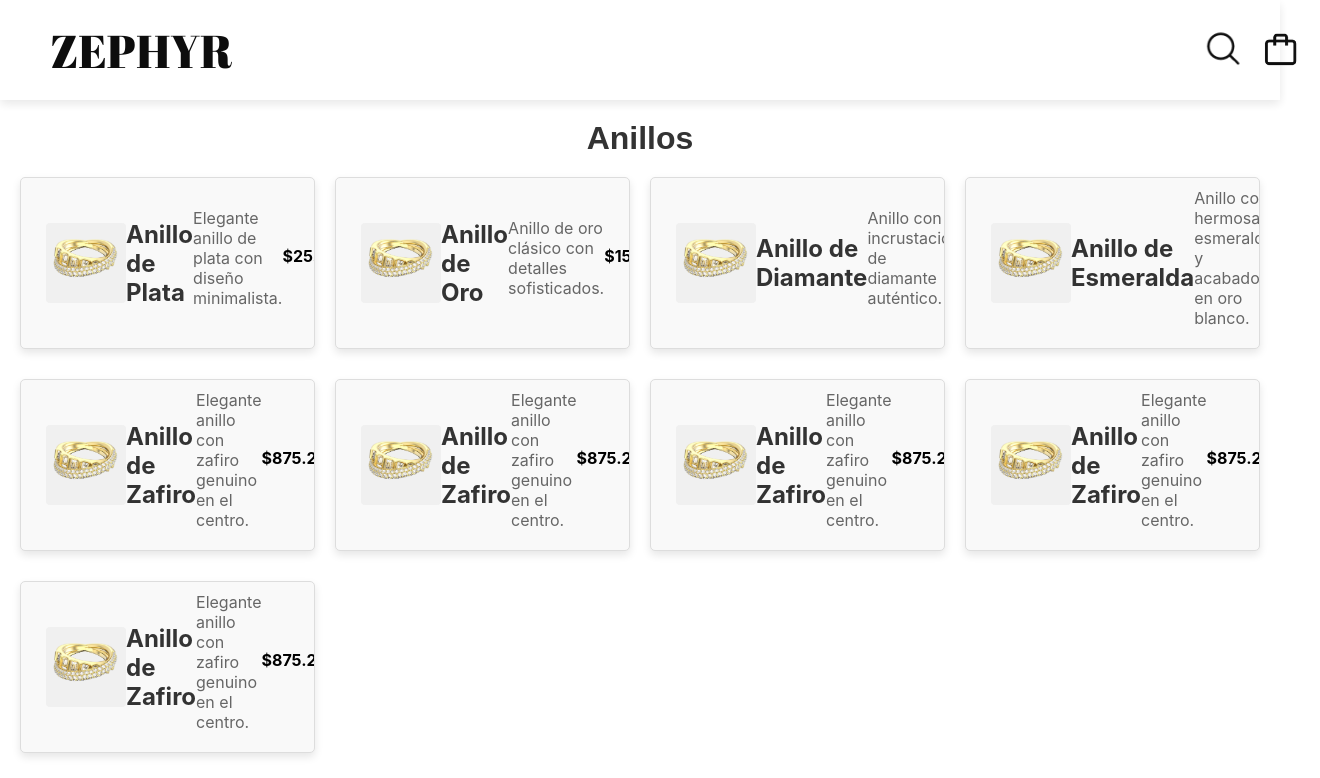
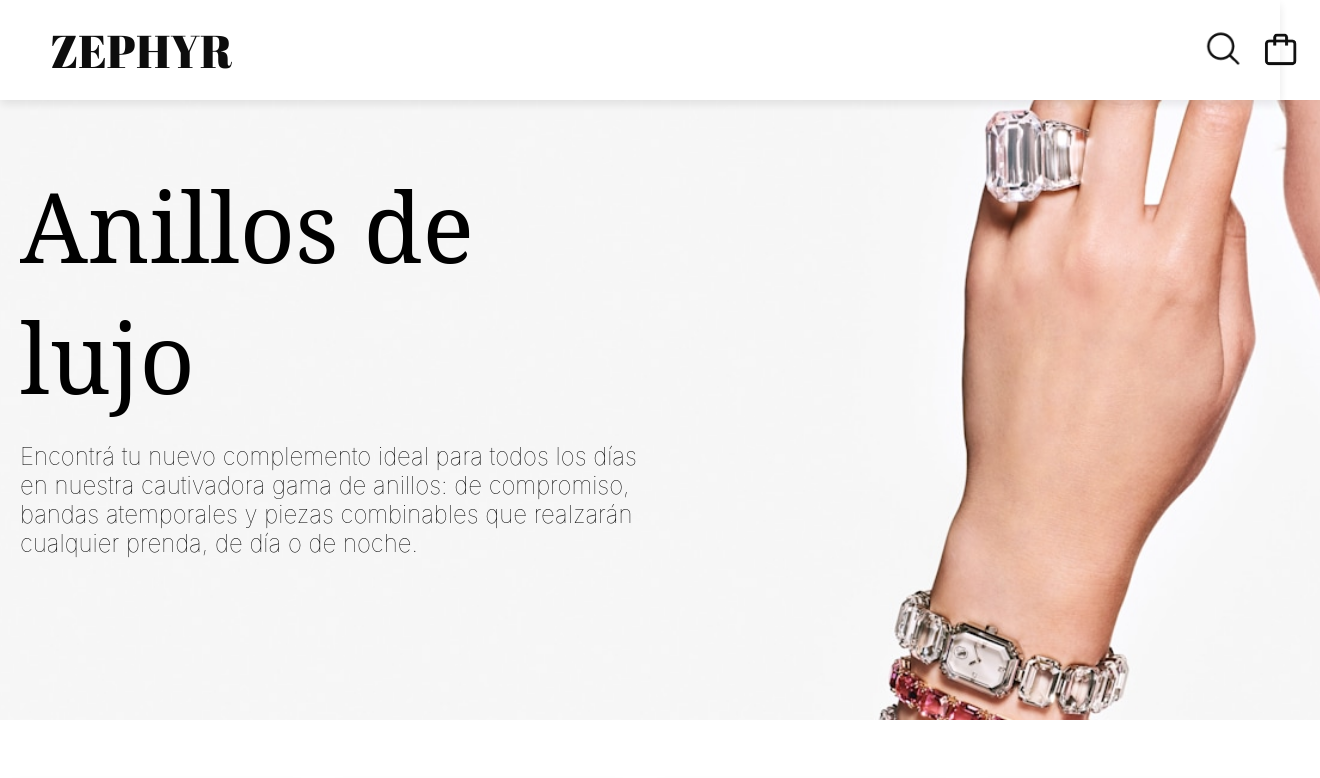
Before and after one commit to etec-programacion-3/2024-frontend-Inaki-Gongora, a React (Create React App) app: page /anillos in a window 1280 px wide. Shown: the top 778 px of the page, 1320 px wide, since content can reach past the window. Built offline with nearby package versions, Linux system fonts and the light colour scheme.

Commit message:
10-11-24 Product-view-arreglado

```diff
--- a/src/pages/Anillos/Anillos.css
+++ b/src/pages/Anillos/Anillos.css
@@ -1,55 +1,123 @@
-/* src/pages/Anillos/Anillos.css */
+/* Oculta la barra de scroll en Firefox */
+* {
+  scrollbar-width: none;
+  margin: 0;
+}
+
+/* Oculta la barra de scroll en Chrome, Edge, y Safari */
+*::-webkit-scrollbar {
+  display: none;
+}
+
+/* Opcional: si quieres desactivar el scroll completamente en el eje Y o X */
+body {
+  overflow-y: hidden; /* Oculta el scroll vertical */
+  overflow-x: hidden; /* Oculta el scroll horizontal */
+}
 
 .anillos-container {
-    padding: 20px;
   text-align: center;
 }
 
+.anillos-header {
+  margin-top: 0;
+  width: 100%;
+  height: 500px;
+  background-image: url('../../assets/fondo-anillos.jpg');
+  background-size: cover;
+  background-position: center;
+  padding: 60px 20px;
+  color: #fff;
+  margin-bottom: 60px;
+}
+
 .anillos-title {
-    font-size: 2rem;
+  text-align: left;
+  font-family: "ITC Novarese for Swarovski", "serif", "Noto Sans";
+  font-weight: 100;
+  width: 600px;
+  font-size: 6rem;
+  margin: 0;
+  color: #000000;
   margin-bottom: 20px;
-    color: #333;
+}
+
+.anillos-subtitle {
+  font-weight: 100;
+  text-align: left;
+  width: 620px;
+  font-size: 1.5rem;
+  margin: 0;
+  color: #000000;
 }
 
 .anillos-grid {
   display: grid;
-    grid-template-columns: repeat(auto-fit, minmax(250px, 1fr));
-    gap: 20px;
+  grid-template-columns: repeat(4, 1fr); /* Muestra 4 anillos por fila */
+  gap: 30px;
+  margin: 10px;
+}
+
+@media (max-width: 1200px) {
+  .anillos-grid {
+    grid-template-columns: repeat(3, 1fr); /* Muestra 3 anillos por fila en pantallas medianas */
+  }
+}
+
+@media (max-width: 900px) {
+  .anillos-grid {
+    grid-template-columns: repeat(2, 1fr); /* Muestra 2 anillos por fila en pantallas pequeñas */
+  }
+}
+
+@media (max-width: 600px) {
+  .anillos-grid {
+    grid-template-columns: 1fr; /* Muestra 1 anillo por fila en pantallas extra pequeñas */
+  }
 }
 
 .producto-card {
-    background-color: #fff;
+  position: relative;
+  background-color: #f8f8f8;
   border-radius: 8px;
-    box-shadow: 0 4px 8px rgba(0, 0, 0, 0.1);
+  padding: 20px;
+  box-shadow: 0 4px 12px rgba(0, 0, 0, 0.1);
+  text-align: center;
+  display: flex;
+  flex-direction: column;
+  align-items: center;
   overflow: hidden;
-    transition: transform 0.3s ease;
 }
 
-  .producto-card:hover {
-    transform: translateY(-5px);
-  }
-
-  .producto-imagen {
-    width: 100%;
-    height: auto;
+.imagenloca {
+  margin-bottom: 15px;
+  transition: transform 0.3s ease;
+  object-fit: cover; /* Asegura que la imagen ocupe todo el espacio sin deformarse */
+  border-radius: 8px; /* Da un borde redondeado a la imagen */
 }
 
 .producto-nombre {
-    font-size: 1.5rem;
+  font-family: "ITC Novarese for Swarovski", "serif", "Noto Sans";
+  font-weight: 200;
+  width: 81%;
+  text-align: center;
+  font-size: 1.1rem;
+  color: #333;
   margin: 10px 0;
-    color: #333;
 }
 
-  .producto-descripcion {
+.producto-precio-original {
   font-size: 1rem;
-    color: #666;
-    padding: 0 ;
-    margin-bottom: 10px;
+  color: #999;
+  text-decoration: line-through;
+  margin-top: 5px;
 }
 
-  .producto-precio {
-    font-size: 1rem;
-    color: #000000;
-    margin-bottom: 15px;
+.producto-precio-descuento {
+  font-family: "ITC Novarese for Swarovski", "serif", "Noto Sans";
+  font-weight: 100;
+  font-size: 1.4rem;
+  color: #000;
   font-weight: bold;
+  margin-top: 5px;
 }
--- a/src/pages/Anillos/Anillos.jsx
+++ b/src/pages/Anillos/Anillos.jsx
@@ -1,85 +1,136 @@
 // src/pages/Anillos/Anillos.jsx
 import React from 'react';
 import './Anillos.css';
-import fotito from "../../assets/foto-producto2.png"
+import { AiOutlineHeart } from 'react-icons/ai';
+import fotito from "../../assets/foto-producto2.png";
+import loloolo from "../../assets/fondo-landing-copia.png"; // Ruta de ejemplo
 
 const Anillos = () => {
   const productos = [
     {
       id: 1,
-      nombre: 'Anillo de Plata',
-      descripcion: 'Elegante anillo de plata con diseño minimalista.',
-      precio: 25.99,
-      imagen: {fotito}
+      nombre: 'Anillo de cóctel Luna, Blanco, Baño de rodio',
+      precioOriginal: 425.0,
+      precioDescuento: 340.0,
+      descuento: 20,
+      cuotas: 18888,
+      imagen: fotito,
     },
     {
       id: 2,
-      nombre: 'Anillo de Oro',
-      descripcion: 'Anillo de oro clásico con detalles sofisticados.',
-      precio: 150.0,
-      imagen: './../../assets/fondo-landing-copia.png' // Ruta de ejemplo
+      nombre: 'Anillo de cóctel Constella Talla princesa, Baño de rodio',
+      precioOriginal: 289.0,
+      precioDescuento: 231.2,
+      descuento: 20,
+      cuotas: 12844,
+      imagen: fotito,
     },
     {
       id: 3,
-      nombre: 'Anillo de Diamante',
-      descripcion: 'Anillo con incrustación de diamante auténtico.',
-      precio: 1200.99,
-      imagen: 'src/assets/imagenes/anillo-diamante.jpg' // Ruta de ejemplo
+      nombre: 'Anillo Vittore Wide, Blanco, Baño de rodio',
+      precioOriginal: 379.0,
+      precioDescuento: 303.2,
+      descuento: 20,
+      cuotas: 16844,
+      imagen: fotito,
     },
     {
       id: 4,
-      nombre: 'Anillo de Esmeralda',
-      descripcion: 'Anillo con hermosa esmeralda y acabado en oro blanco.',
-      precio: 950.5,
-      imagen: 'src/assets/imagenes/anillo-esmeralda.jpg' // Ruta de ejemplo
+      nombre: 'Anillo de compromiso, Oro blanco, Diamante de 1 quilate',
+      precioOriginal: 1200.0,
+      precioDescuento: 960.0,
+      descuento: 20,
+      cuotas: 53333,
+      imagen: fotito,
     },
     {
       id: 5,
-      nombre: 'Anillo de Zafiro',
-      descripcion: 'Elegante anillo con zafiro genuino en el centro.',
-      precio: 875.25,
-      imagen: 'src/assets/imagenes/anillo-zafiro.jpg' // Ruta de ejemplo
+      nombre: 'Anillo Hyperbola, Símbolo del infinito, Baño de rodio',
+      precioOriginal: 310.0,
+      precioDescuento: 248.0,
+      descuento: 20,
+      cuotas: 13778,
+      imagen: fotito,
     },
     {
       id: 6,
-      nombre: 'Anillo de Zafiro',
-      descripcion: 'Elegante anillo con zafiro genuino en el centro.',
-      precio: 875.25,
-      imagen: 'src/assets/imagenes/anillo-zafiro.jpg' // Ruta de ejemplo
+      nombre: 'Anillo Constella, Pavé, Baño tono oro rosa',
+      precioOriginal: 320.0,
+      precioDescuento: 256.0,
+      descuento: 20,
+      cuotas: 14222,
+      imagen: fotito,
     },
     {
       id: 7,
-      nombre: 'Anillo de Zafiro',
-      descripcion: 'Elegante anillo con zafiro genuino en el centro.',
-      precio: 875.25,
-      imagen: 'src/assets/imagenes/anillo-zafiro.jpg' // Ruta de ejemplo
+      nombre: 'Anillo Trilogy, Tres piedras, Baño de rodio',
+      precioOriginal: 410.0,
+      precioDescuento: 328.0,
+      descuento: 20,
+      cuotas: 18222,
+      imagen: fotito,
     },
     {
       id: 8,
-      nombre: 'Anillo de Zafiro',
-      descripcion: 'Elegante anillo con zafiro genuino en el centro.',
-      precio: 875.25,
-      imagen: 'src/assets/imagenes/anillo-zafiro.jpg' // Ruta de ejemplo
+      nombre: 'Anillo Victoria, Diseño floral, Baño de oro',
+      precioOriginal: 499.0,
+      precioDescuento: 399.2,
+      descuento: 20,
+      cuotas: 22178,
+      imagen: fotito,
     },
     {
       id: 9,
-      nombre: 'Anillo de Zafiro',
-      descripcion: 'Elegante anillo con zafiro genuino en el centro.',
-      precio: 875.25,
-      imagen: 'src/assets/imagenes/anillo-zafiro.jpg' // Ruta de ejemplo
-    }
+      nombre: 'Anillo solitario con zafiro, Baño de rodio',
+      precioOriginal: 600.0,
+      precioDescuento: 480.0,
+      descuento: 20,
+      cuotas: 26666,
+      imagen: fotito,
+    },
+    {
+      id: 10,
+      nombre: 'Anillo Twist, Dos tonos, Baño de rodio y oro rosa',
+      precioOriginal: 285.0,
+      precioDescuento: 228.0,
+      descuento: 20,
+      cuotas: 12667,
+      imagen: fotito,
+    },
+    {
+      id: 11,
+      nombre: 'Anillo Celestial, Inspirado en la luna, Baño de oro',
+      precioOriginal: 320.0,
+      precioDescuento: 256.0,
+      descuento: 20,
+      cuotas: 14222,
+      imagen: fotito,
+    },
+    {
+      id: 12,
+      nombre: 'Anillo Eternity, Diamantes de laboratorio, Baño de platino',
+      precioOriginal: 890.0,
+      precioDescuento: 712.0,
+      descuento: 20,
+      cuotas: 39556,
+      imagen: fotito,
+    },
   ];
 
   return (
     <div className="anillos-container">
-      <h1 className="anillos-title">Anillos</h1>
+      <header className="anillos-header">
+        <h1 className="anillos-title">Anillos de lujo</h1>
+        <h3 className="anillos-subtitle">
+          Encontrá tu nuevo complemento ideal para todos los días en nuestra cautivadora gama de anillos: de compromiso, bandas atemporales y piezas combinables que realzarán cualquier prenda, de día o de noche.
+        </h3>
+      </header>
       <div className="anillos-grid">
-        {productos.map(producto => (
+        {productos.map((producto) => (
           <div className="producto-card" key={producto.id}>
-            <img src={fotito} alt={producto.nombre} className="producto-imagen" />
+            <img src={producto.imagen} alt={producto.nombre} className="imagenloca" />
             <h2 className="producto-nombre">{producto.nombre}</h2>
-            <p className="producto-descripcion">{producto.descripcion}</p>
-            <p className="producto-precio">${producto.precio.toFixed(2)}</p>
+            <p className="producto-precio-descuento">${producto.precioDescuento.toFixed(2)}</p>
           </div>
         ))}
       </div>
--- a/src/pages/Aros/Aros.css
+++ b/src/pages/Aros/Aros.css
@@ -0,0 +1,123 @@
+/* Oculta la barra de scroll en Firefox */
+* {
+  scrollbar-width: none;
+  margin: 0;
+}
+
+/* Oculta la barra de scroll en Chrome, Edge, y Safari */
+*::-webkit-scrollbar {
+  display: none;
+}
+
+/* Opcional: si quieres desactivar el scroll completamente en el eje Y o X */
+body {
+  overflow-y: hidden; /* Oculta el scroll vertical */
+  overflow-x: hidden; /* Oculta el scroll horizontal */
+}
+
+.anillos-container {
+  text-align: center;
+}
+
+.anillos-header {
+  margin-top: 0;
+  width: 100%;
+  height: 500px;
+  background-image: url('../../assets/fondoaroscolgantes.jpg');
+  background-size: cover;
+  background-position: center;
+  padding: 60px 20px;
+  color: #fff;
+  margin-bottom: 60px;
+}
+
+.anillos-title {
+  text-align: left;
+  font-family: "ITC Novarese for Swarovski", "serif", "Noto Sans";
+  font-weight: 100;
+  width: 600px;
+  font-size: 6rem;
+  margin: 0;
+  color: #000000;
+  margin-bottom: 20px;
+}
+
+.anillos-subtitle {
+  font-weight: 100;
+  text-align: left;
+  width: 620px;
+  font-size: 1.5rem;
+  margin: 0;
+  color: #000000;
+}
+
+.anillos-grid {
+  display: grid;
+  grid-template-columns: repeat(4, 1fr); /* Muestra 4 anillos por fila */
+  gap: 30px;
+  margin: 10px;
+}
+
+@media (max-width: 1200px) {
+  .anillos-grid {
+    grid-template-columns: repeat(3, 1fr); /* Muestra 3 anillos por fila en pantallas medianas */
+  }
+}
+
+@media (max-width: 900px) {
+  .anillos-grid {
+    grid-template-columns: repeat(2, 1fr); /* Muestra 2 anillos por fila en pantallas pequeñas */
+  }
+}
+
+@media (max-width: 600px) {
+  .anillos-grid {
+    grid-template-columns: 1fr; /* Muestra 1 anillo por fila en pantallas extra pequeñas */
+  }
+}
+
+.producto-card {
+  position: relative;
+  background-color: #f8f8f8;
+  border-radius: 8px;
+  padding: 20px;
+  box-shadow: 0 4px 12px rgba(0, 0, 0, 0.1);
+  text-align: center;
+  display: flex;
+  flex-direction: column;
+  align-items: center;
+  overflow: hidden;
+}
+
+.imagenloca {
+  margin-bottom: 15px;
+  transition: transform 0.3s ease;
+  object-fit: cover; /* Asegura que la imagen ocupe todo el espacio sin deformarse */
+  border-radius: 8px; /* Da un borde redondeado a la imagen */
+}
+
+.producto-nombre {
+  font-family: "ITC Novarese for Swarovski", "serif", "Noto Sans";
+  font-weight: 200;
+  width: 81%;
+  text-align: center;
+  font-size: 1.1rem;
+  color: #333;
+  margin: 10px 0;
+}
+
+.producto-precio-original {
+  font-size: 1rem;
+  color: #999;
+  text-decoration: line-through;
+  margin-top: 5px;
+}
+
+.producto-precio-descuento {
+  font-family: "ITC Novarese for Swarovski", "serif", "Noto Sans";
+  font-weight: 100;
+  font-size: 1.4rem;
+  color: #000;
+  font-weight: bold;
+  margin-top: 5px;
+}
--- a/src/pages/Aros/Aros.jsx
+++ b/src/pages/Aros/Aros.jsx
@@ -1,84 +1,137 @@
 // src/pages/Anillos/Anillos.jsx
 import React from 'react';
 import './Aros.css';
+import { AiOutlineHeart } from 'react-icons/ai';
+import fotito from "../../assets/foto-producto2.png";
+import fondoimagen from "../../assets/foto-producto2.png";
+import loloolo from "../../assets/fondo-landing-copia.png"; // Ruta de ejemplo
 
-const Anillos = () => {
+const Aros = () => {
   const productos = [
     {
       id: 1,
-      nombre: 'Anillo de Plata',
-      descripcion: 'Elegante anillo de plata con diseño minimalista.',
-      precio: 25.99,
-      imagen: './../../src/assets/anillo1.' // Ruta de ejemplo
+      nombre: 'Anillo de cóctel Luna, Blanco, Baño de rodio',
+      precioOriginal: 425.0,
+      precioDescuento: 340.0,
+      descuento: 20,
+      cuotas: 18888,
+      imagen: fotito,
     },
     {
       id: 2,
-      nombre: 'Anillo de Oro',
-      descripcion: 'Anillo de oro clásico con detalles sofisticados.',
-      precio: 150.0,
-      imagen: './../../assets/fondo-landing-copia.png' // Ruta de ejemplo
+      nombre: 'Anillo de cóctel Constella Talla princesa, Baño de rodio',
+      precioOriginal: 289.0,
+      precioDescuento: 231.2,
+      descuento: 20,
+      cuotas: 12844,
+      imagen: fotito,
     },
     {
       id: 3,
-      nombre: 'Anillo de Diamante',
-      descripcion: 'Anillo con incrustación de diamante auténtico.',
-      precio: 1200.99,
-      imagen: 'src/assets/imagenes/anillo-diamante.jpg' // Ruta de ejemplo
+      nombre: 'Anillo Vittore Wide, Blanco, Baño de rodio',
+      precioOriginal: 379.0,
+      precioDescuento: 303.2,
+      descuento: 20,
+      cuotas: 16844,
+      imagen: fotito,
     },
     {
       id: 4,
-      nombre: 'Anillo de Esmeralda',
-      descripcion: 'Anillo con hermosa esmeralda y acabado en oro blanco.',
-      precio: 950.5,
-      imagen: 'src/assets/imagenes/anillo-esmeralda.jpg' // Ruta de ejemplo
+      nombre: 'Anillo de compromiso, Oro blanco, Diamante de 1 quilate',
+      precioOriginal: 1200.0,
+      precioDescuento: 960.0,
+      descuento: 20,
+      cuotas: 53333,
+      imagen: fotito,
     },
     {
       id: 5,
-      nombre: 'Anillo de Zafiro',
-      descripcion: 'Elegante anillo con zafiro genuino en el centro.',
-      precio: 875.25,
-      imagen: 'src/assets/imagenes/anillo-zafiro.jpg' // Ruta de ejemplo
+      nombre: 'Anillo Hyperbola, Símbolo del infinito, Baño de rodio',
+      precioOriginal: 310.0,
+      precioDescuento: 248.0,
+      descuento: 20,
+      cuotas: 13778,
+      imagen: fotito,
     },
     {
       id: 6,
-      nombre: 'Anillo de Zafiro',
-      descripcion: 'Elegante anillo con zafiro genuino en el centro.',
-      precio: 875.25,
-      imagen: 'src/assets/imagenes/anillo-zafiro.jpg' // Ruta de ejemplo
+      nombre: 'Anillo Constella, Pavé, Baño tono oro rosa',
+      precioOriginal: 320.0,
+      precioDescuento: 256.0,
+      descuento: 20,
+      cuotas: 14222,
+      imagen: fotito,
     },
     {
       id: 7,
-      nombre: 'Anillo de Zafiro',
-      descripcion: 'Elegante anillo con zafiro genuino en el centro.',
-      precio: 875.25,
-      imagen: 'src/assets/imagenes/anillo-zafiro.jpg' // Ruta de ejemplo
+      nombre: 'Anillo Trilogy, Tres piedras, Baño de rodio',
+      precioOriginal: 410.0,
+      precioDescuento: 328.0,
+      descuento: 20,
+      cuotas: 18222,
+      imagen: fotito,
     },
     {
       id: 8,
-      nombre: 'Anillo de Zafiro',
-      descripcion: 'Elegante anillo con zafiro genuino en el centro.',
-      precio: 875.25,
-      imagen: 'src/assets/imagenes/anillo-zafiro.jpg' // Ruta de ejemplo
+      nombre: 'Anillo Victoria, Diseño floral, Baño de oro',
+      precioOriginal: 499.0,
+      precioDescuento: 399.2,
+      descuento: 20,
+      cuotas: 22178,
+      imagen: fotito,
     },
     {
       id: 9,
-      nombre: 'Anillo de Zafiro',
-      descripcion: 'Elegante anillo con zafiro genuino en el centro.',
-      precio: 875.25,
-      imagen: 'src/assets/imagenes/anillo-zafiro.jpg' // Ruta de ejemplo
-    }
+      nombre: 'Anillo solitario con zafiro, Baño de rodio',
+      precioOriginal: 600.0,
+      precioDescuento: 480.0,
+      descuento: 20,
+      cuotas: 26666,
+      imagen: fotito,
+    },
+    {
+      id: 10,
+      nombre: 'Anillo Twist, Dos tonos, Baño de rodio y oro rosa',
+      precioOriginal: 285.0,
+      precioDescuento: 228.0,
+      descuento: 20,
+      cuotas: 12667,
+      imagen: fotito,
+    },
+    {
+      id: 11,
+      nombre: 'Anillo Celestial, Inspirado en la luna, Baño de oro',
+      precioOriginal: 320.0,
+      precioDescuento: 256.0,
+      descuento: 20,
+      cuotas: 14222,
+      imagen: fotito,
+    },
+    {
+      id: 12,
+      nombre: 'Anillo Eternity, Diamantes de laboratorio, Baño de platino',
+      precioOriginal: 890.0,
+      precioDescuento: 712.0,
+      descuento: 20,
+      cuotas: 39556,
+      imagen: fotito,
+    },
   ];
 
   return (
     <div className="anillos-container">
-      <h1 className="anillos-title">Aros</h1>
+      <header className="anillos-header">
+        <h1 className="anillos-title">Aros colgantes</h1>
+        <h3 className="anillos-subtitle">
+        Los aros colgantes de Zephyr son elementos elegantes y sofisticados, con cristales que llevan todo el encanto y la magia de la marca a los cuatro rincones del mundo.
+        </h3>
+      </header>
       <div className="anillos-grid">
-        {productos.map(producto => (
+        {productos.map((producto) => (
           <div className="producto-card" key={producto.id}>
-            <img src={producto.imagen} alt={producto.nombre} className="producto-imagen" />
+            <img src={producto.imagen} alt={producto.nombre} className="imagenloca" />
             <h2 className="producto-nombre">{producto.nombre}</h2>
-            <p className="producto-descripcion">{producto.descripcion}</p>
-            <p className="producto-precio">${producto.precio.toFixed(2)}</p>
+            <p className="producto-precio-descuento">${producto.precioDescuento.toFixed(2)}</p>
           </div>
         ))}
       </div>
@@ -86,4 +139,4 @@ const Anillos = () => {
   );
 };
 
-export default Anillos;
+export default Aros;
```
Also changed, not shown: src/assets/fondo-anillos.jpg (added), src/assets/fondoaroscolgantes.jpg (added). Lines whose indentation alone changed are shown as unchanged.
